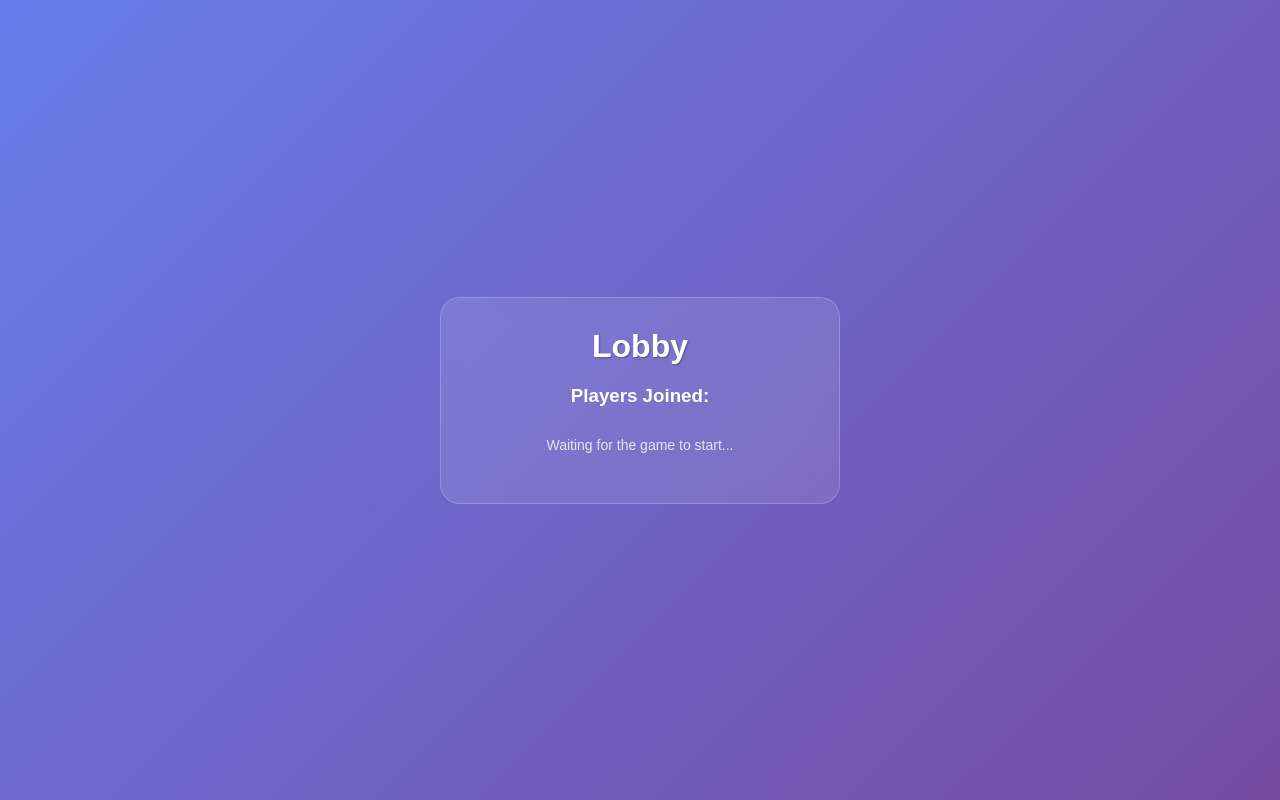
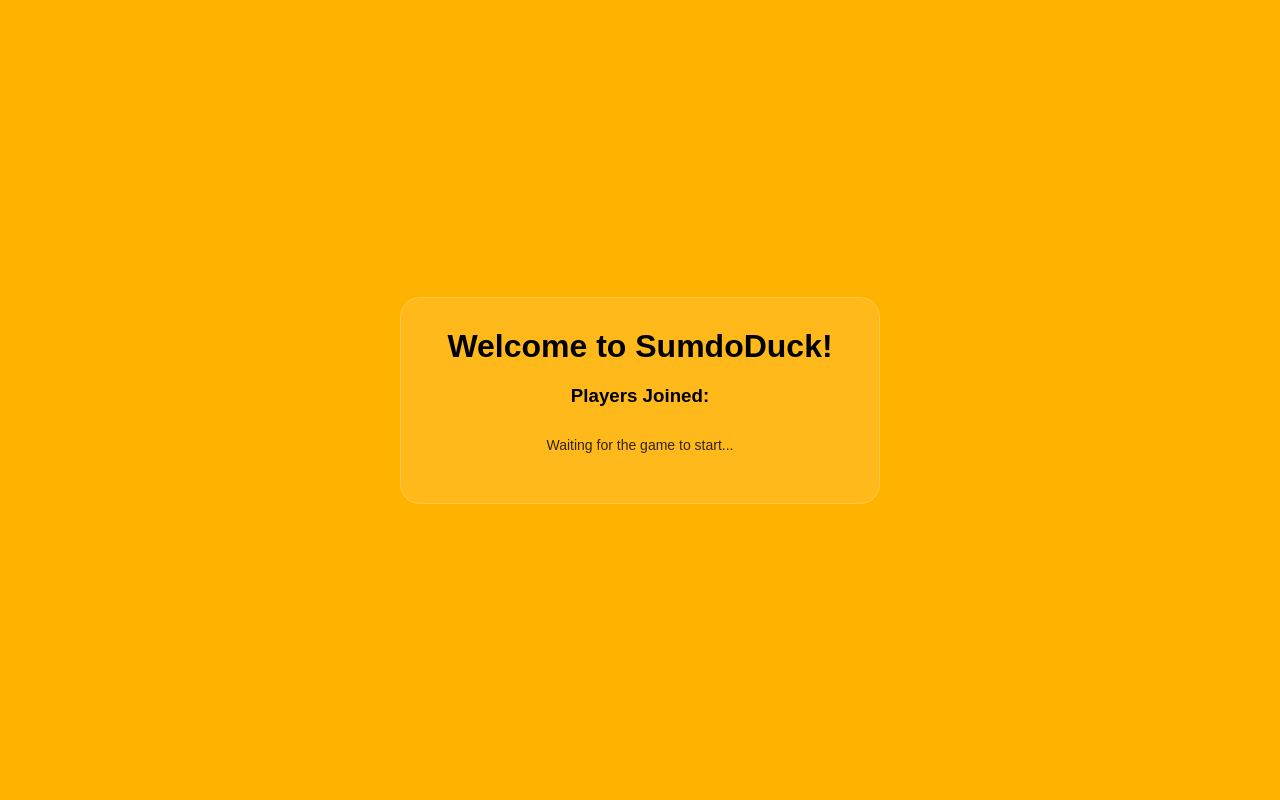
Before and after one commit to Brane-Hubsch/hackathon-vibe-game, a website: page public/index.html in a window 1280 px wide. Drawn offline with nearby package versions, Linux system fonts and the light colour scheme; no server answers.

Commit message:
branding

```diff
--- a/public/index.html
+++ b/public/index.html
@@ -21,7 +21,7 @@
       <!-- Lobby Screen -->
       <div id="lobbyScreen" class="screen active">
         <div class="container">
-          <h2>Lobby</h2>
+          <h2>Welcome to SumdoDuck!</h2>
           <div id="playersList">
             <h3>Players Joined:</h3>
             <div id="playersContainer"></div>
--- a/public/style.css
+++ b/public/style.css
@@ -6,8 +6,8 @@
 
 body {
   font-family: "Arial", sans-serif;
-  background: linear-gradient(135deg, #667eea 0%, #764ba2 100%);
-  color: white;
+  background: #FFB200;
+  color: #000;
   height: 100vh;
   overflow: hidden;
   -webkit-user-select: none;
@@ -53,19 +53,17 @@ body {
   border: 1px solid rgba(255, 255, 255, 0.2);
   text-align: center;
   max-width: 90%;
-  width: 400px;
+  width: 480px;
 }
 
 h1 {
   font-size: 2.5em;
   margin-bottom: 10px;
-  text-shadow: 2px 2px 4px rgba(0, 0, 0, 0.3);
 }
 
 h2 {
   font-size: 2em;
   margin-bottom: 20px;
-  text-shadow: 1px 1px 2px rgba(0, 0, 0, 0.3);
 }
 
 p {
@@ -143,7 +141,6 @@ input::placeholder {
   background: rgba(255, 255, 255, 0.2);
   padding: 10px 15px;
   border-radius: 15px;
-  border: 2px solid;
   font-weight: bold;
 }
 
@@ -425,7 +422,6 @@ input[type="text"] {
   border-radius: 20px;
   position: relative;
   overflow: hidden;
-  box-shadow: 0 8px 16px rgba(0, 0, 0, 0.3);
 }
 
 #spectatorGameScreen #gameCanvas {
--- a/server.js
+++ b/server.js
@@ -349,10 +349,6 @@ io.on("connection", (socket) => {
       if (lobby) {
         lobby.removePlayer(socket.id);
         io.to(lobby.id).emit("gameUpdate", lobby.getGameState());
-
-        if (lobby.players.size === 0) {
-          lobbies.delete(lobby.id);
-        }
       }
       players.delete(socket.id);
     }
```
